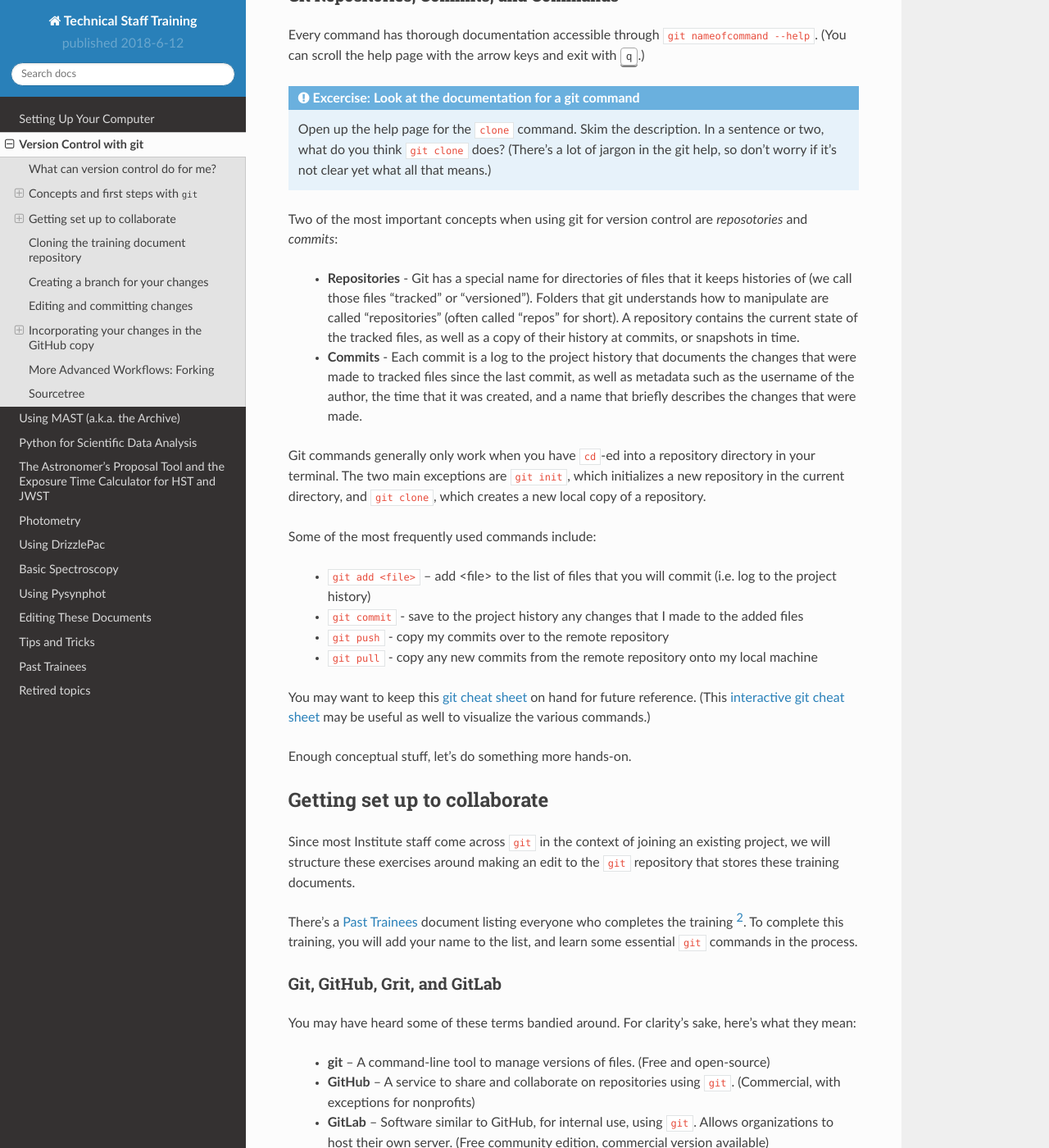
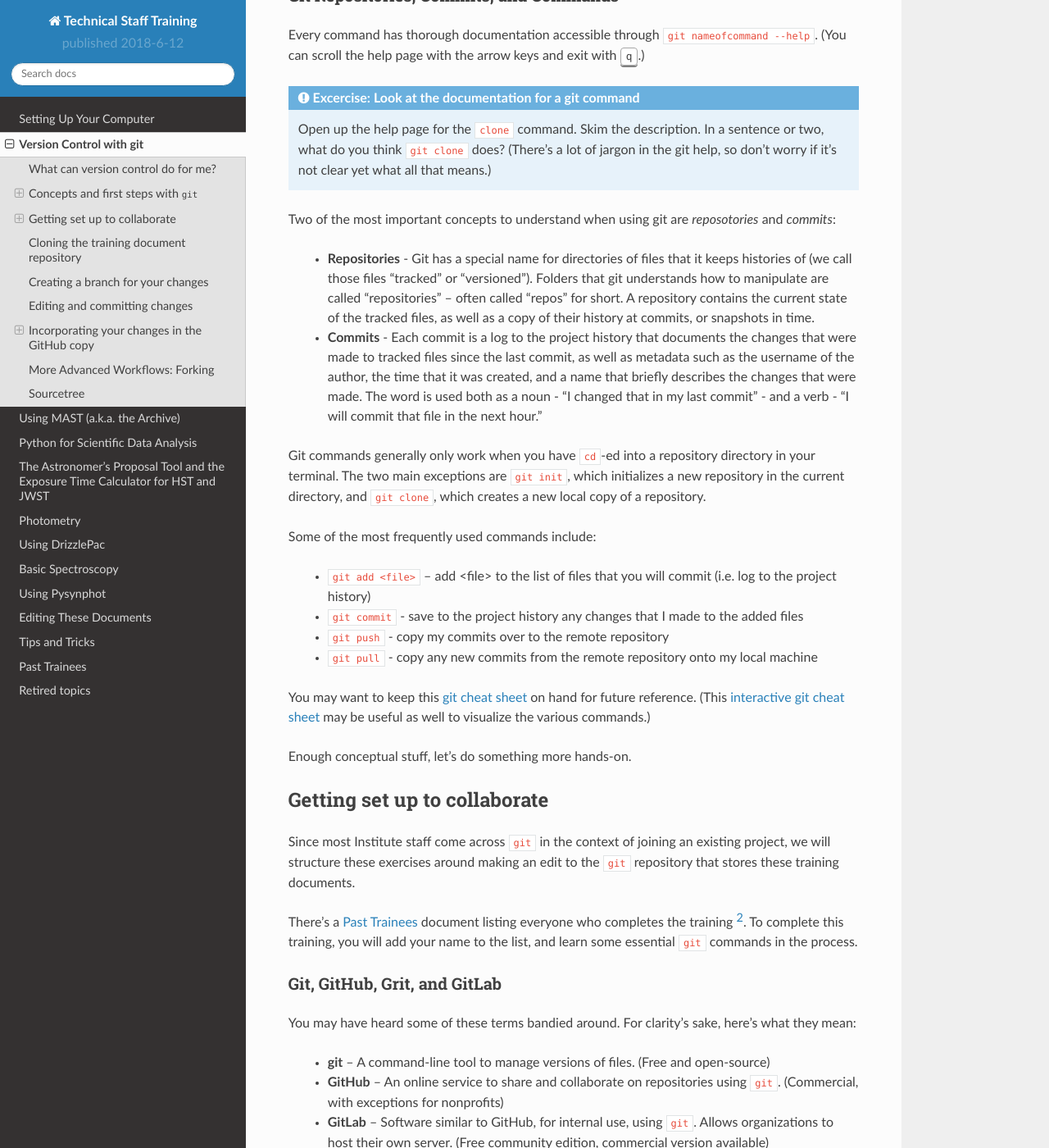
Before and after one commit to staceybright/training-library, a Sphinx documentation site: the page built from source/version_control.txt, in a window 1280 px wide and 1400 px high, scrolled down 2157 px. Shown: the whole window at 82% size. Built offline with Sphinx 7.4.7 and the Read the Docs theme 2.0.0, drawn with Linux system fonts in a browser that asks for light colours; some of the changed text lies outside the part shown.

Commit message:
Update changes to version_control.txt

```diff
--- a/source/version_control.txt
+++ b/source/version_control.txt
@@ -59,10 +59,10 @@
 
    Open up the help page for the ``clone`` command. Skim the description. In a sentence or two, what do you think ``git clone`` does? (There's a lot of jargon in the git help, so don't worry if it's not clear yet what all that means.)
 
-Two of the most important concepts when using git for version control are *reposotories* and *commits*:
+Two of the most important concepts to understand when using git are *reposotories* and *commits*:
 
- * **Repositories** -  Git has a special name for directories of files that it keeps histories of (we call those files "tracked" or "versioned"). Folders that git understands how to manipulate are called "repositories" (often called "repos" for short). A repository contains the current state of the tracked files, as well as a copy of their history at commits, or snapshots in time.
- * **Commits** - Each commit is a log to the project history that documents the changes that were made to tracked files since the last commit, as well as metadata such as the username of the author, the time that it was created, and a name that briefly describes the changes that were made.
+ * **Repositories** -  Git has a special name for directories of files that it keeps histories of (we call those files "tracked" or "versioned"). Folders that git understands how to manipulate are called "repositories" – often called "repos" for short. A repository contains the current state of the tracked files, as well as a copy of their history at commits, or snapshots in time.
+ * **Commits** - Each commit is a log to the project history that documents the changes that were made to tracked files since the last commit, as well as metadata such as the username of the author, the time that it was created, and a name that briefly describes the changes that were made. The word is used both as a noun - "I changed that in my last commit" - and a verb - "I will commit that file in the next hour."
 
 Git commands generally only work when you have ``cd``\ -ed into a repository directory in your terminal. The two main exceptions are ``git init``, which initializes a new repository in the current directory, and ``git clone``, which creates a new local copy of a repository.
 
@@ -90,7 +90,7 @@
 You may have heard some of these terms bandied around. For clarity's sake, here's what they mean:
 
  * **git** -- A command-line tool to manage versions of files. (Free and open-source)
- * **GitHub** -- A service to share and collaborate on repositories using ``git``. (Commercial, with exceptions for nonprofits)
+ * **GitHub** -- An online service to share and collaborate on repositories using ``git``. (Commercial, with exceptions for nonprofits)
  * **GitLab** -- Software similar to GitHub, for internal use, using ``git``. Allows organizations to host their own server. (Free community edition, commercial version available)
  * **grit** -- STScI-specific, internal-only collaboration platform running on GitLab software; uses AD login credentials. https://grit.stsci.edu/
  * **gitar** -- Identical to grit, but is safe for `ITAR <https://en.wikipedia.org/wiki/International_Traffic_in_Arms_Regulations>`_ material. https://gitar.stsci.edu/
@@ -179,7 +179,7 @@
 Creating a branch for your changes
 ==================================
 
-The command ``clone`` is aptly named: the entire history of the repository is in the clone, but it's entirely self contained and isolated from Github's copy of the repository. Don't worry about screwing anything up; if you get stuck, it's possible to delete the whole folder and make a "fresh" clone without affecting anyone else's work.
+The command ``clone`` is aptly named: the entire history of the repository is in the clone, but it's entirely self contained and isolated from GitHub's copy of the repository. Don't worry about screwing anything up; if you get stuck, it's possible to delete the whole folder and make a "fresh" clone without affecting anyone else's work.
 
 .. admonition:: Exercise: Check the status of your repository
    :class: note
@@ -222,13 +222,15 @@
 
    Switch back to the branch you just made before continuing.
 
+(Know that branches don't have to be named after the people who make them; most of the time, branches are named for the work that is being done on them - such as ``edit_photometry_docs``, ``convert_to_python_3``, or ``develop_unit_tests``.)
+
 At this point, ``master`` and your new branch point to the same commit (or snapshot).
 
 .. figure:: figures/version_control/branching_2.png
    :alt: A second branch called "newbranch" coming off of master.
    :align: center
 
-   A second branch called "newbranch" coming off of master.
+   A second branch called "yourlastname_trainee" coming off of master.
 
 However, because you have selected a new branch, changes you make will be added to the history on their own separate timeline. Thus prepared, let's edit the trainees list.
 
@@ -287,21 +289,21 @@
 
    This updates GitHub's copy to look like yours: a new branch from master called "yourlastname_trainee" is now present with your changes.
 
-To incorporate your changes in the main history, you issue a "pull request" through the GitHub website. A "pull request" is a request to pull in changes from a branch to the main history. (GitHub would not stop you from merging your own edits, but it is considered good practice to give other collaborators a chance to review your changes.)
+To incorporate your changes in the main history, you issue a "pull request" through the GitHub website. A "pull request" is a request to pull in changes from one branch to another branch. In this case, you want to pull from ``yourlastname_trainee`` into ``master``. (GitHub would not stop you from merging your own edits, but it is considered good practice to give other collaborators a chance to review your changes.)
 
 *If your branch looks like this: (note that more commits have been added to ``master``)...*
 
 .. figure:: figures/version_control/branching_4.png
-   :alt: The repository history. The master branch now has another commit, illustrating how "newbranch" and master evolved in parallel.
+   :alt: The repository history. The master branch now has another commit, illustrating how "yourlastname_trainee" and master evolved in parallel.
    :align: center
 
 *... a pull request asks to combine the branches to look something like this:*
 
 .. figure:: figures/version_control/branching_5.png
-   :alt: The repository history after "newbranch" has been merged into master.
+   :alt: The repository history after "yourlastname_trainee" has been merged into master.
    :align: center
 
-Pull requests are a term invented by GitHub, but similar features exist in other version control systems by other names (e.g. "merge request"). Once you have pushed to a new branch, when you visit https://github.com/stsci-riab/riatraining you will see a new green icon to "Compare & pull request".
+Pull requests are a term invented by GitHub, but similar features exist in other version control systems by other names (e.g. "merge request"). Once you have pushed your commit to your ``yourlastname_trainee`` branch, you will see a new green icon to "Compare & pull request" when you visit https://github.com/stsci-riab/riatraining .
 
 .. figure:: figures/compare_and_pull_request.png
    :alt: GitHub's two buttons for "Compare & pull request"
@@ -324,7 +326,7 @@
 Dealing with merge conflicts
 ----------------------------
 
-If you see a message saying that the branches cannot be automatically merged, you need to "pull in upstream changes". All that means is that someone else edited the same thing as you, and you need to incorporate their changes in your pull request.
+If you see a message saying that the branches cannot be automatically merged, you need to "pull in upstream changes". All that means is that someone else also edited the same lines in the same file that you edited, and you need to incorporate their changes in your pull request.
 
 To do this, go to your repository in the terminal and execute ``git pull`` and ``git merge master``. You will see a message about which files have conflicts. Open them in your editor, look for the code between the ``<<<<<<`` and ``>>>>>>`` markers. This notation can be kind of confusing, but this is what it means: ::
 
```
Also changed, not shown: other parts of source/version_control.txt (+5 -5 lines).
